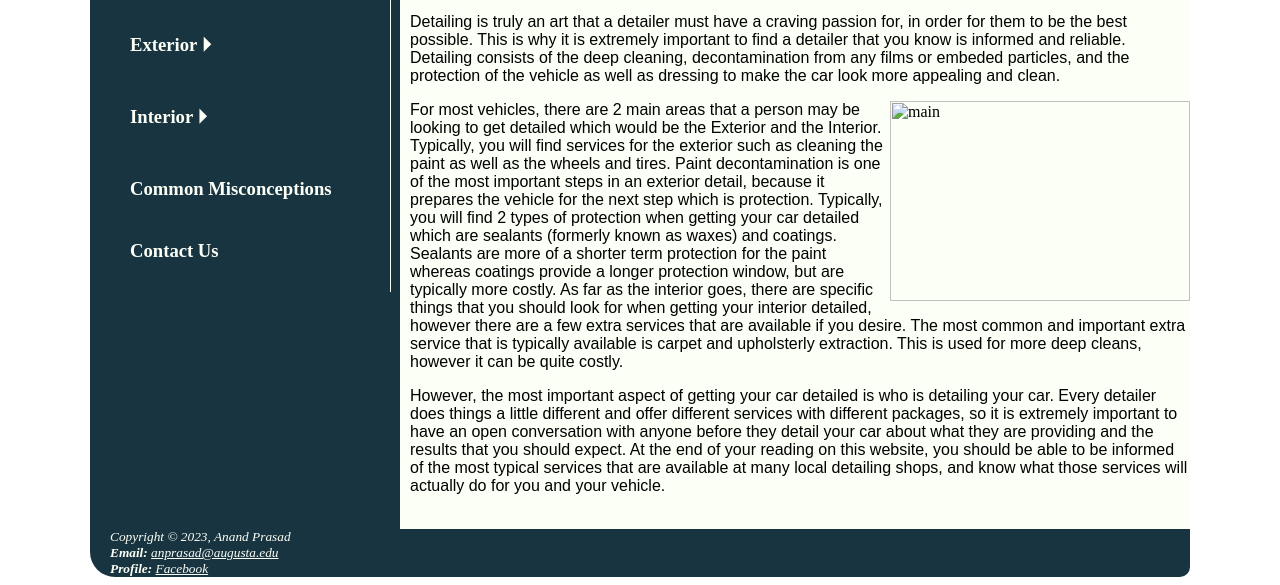
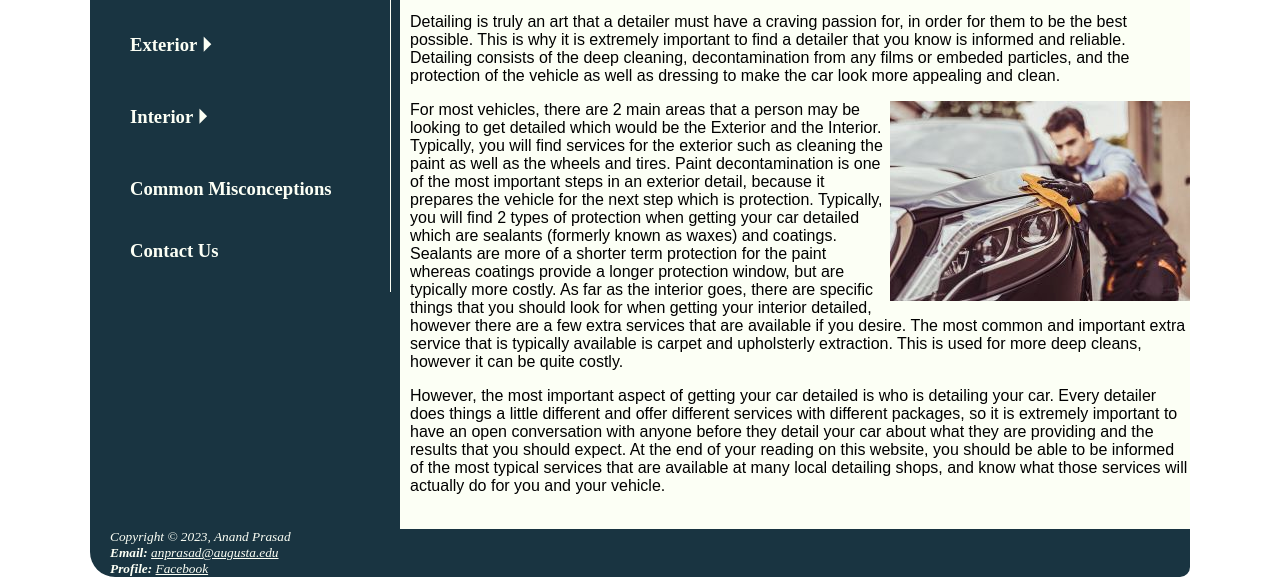
Before and after one commit to anand10prasad/The-Detailing-Guru, a plain HTML site: page index.html in a window 1280 px wide. Shown: the part 280-865 px from the top of the page. Drawn offline with Linux system fonts and the light colour scheme.

Commit message:
Update index.html

```diff
--- a/index.html
+++ b/index.html
@@ -41,7 +41,7 @@
       more appealing and clean.
     </p>
 
-    <img src="main.jpg" alt="main" width="300" height="200">
+    <img src="pictures/main.jpg" alt="main" width="300" height="200">
 
     <p>
       For most vehicles, there are 2 main areas that a person may be looking to
```
